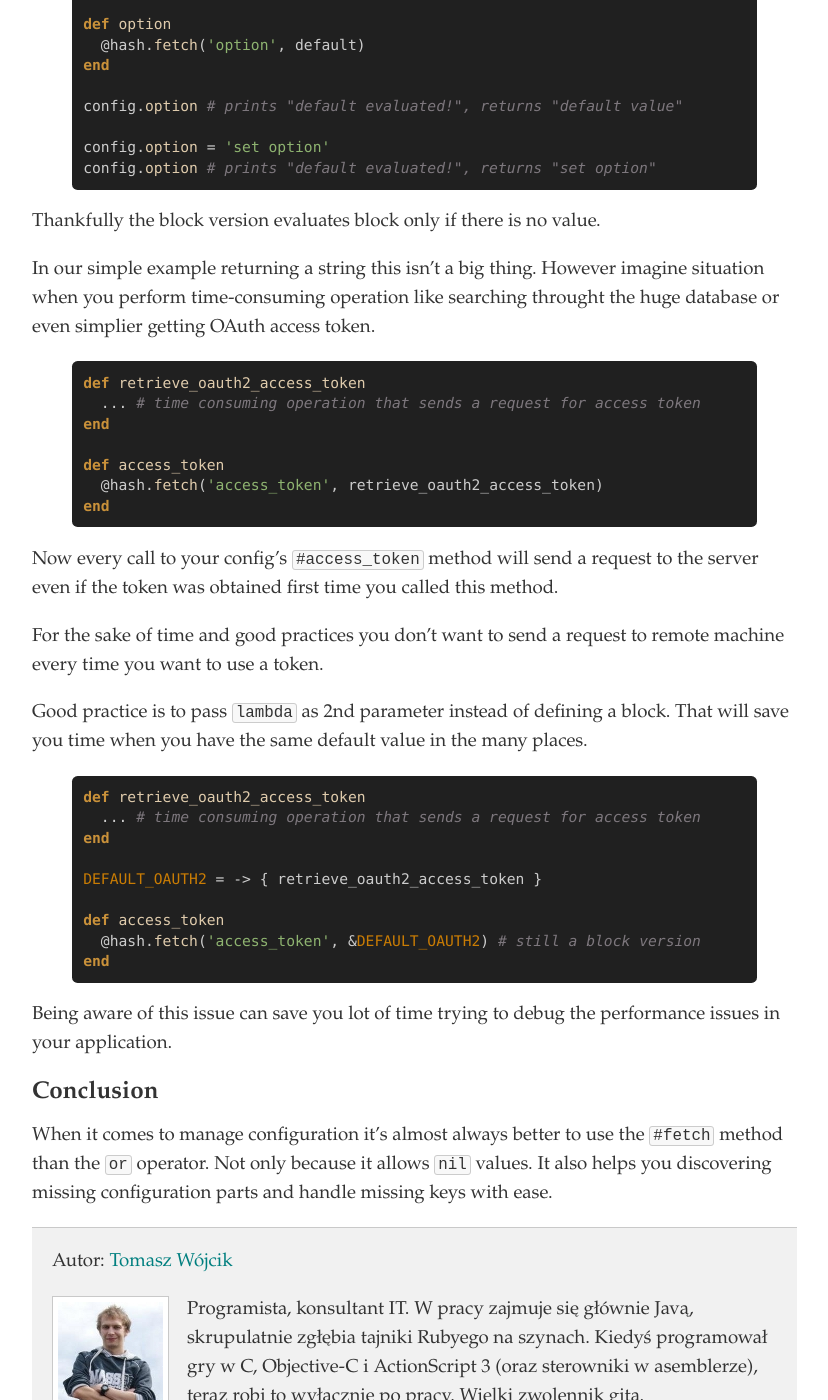
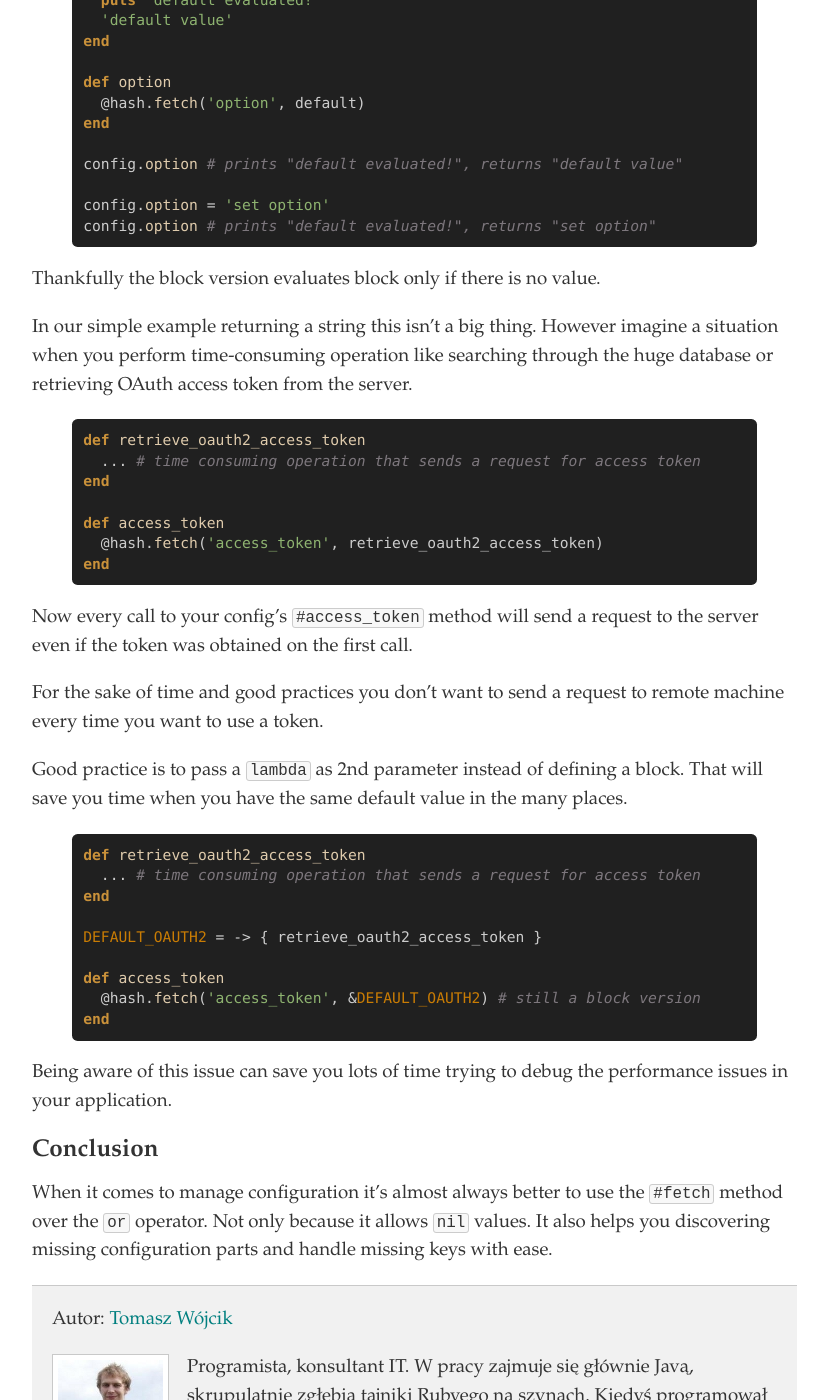
Before and after one commit to consileonpl/consileonpl.github.com, a Jekyll site: the page built from _posts/2014-06-17-better-ruby-option-defaults.md, in a window 1280 px wide and 1400 px high, scrolled down 2138 px. Shown: the whole window, without its empty margins (338-1166 px from the left). Built offline with Jekyll 4.4.1, drawn with Linux system fonts in a browser that asks for light colours; Markdown is read by kramdown in place of the engine named in the settings; some of the changed text lies outside the part shown.

Commit message:
Change date, fix typos, add missing articles.

```diff
--- a/_posts/2014-06-16-better-ruby-option-defaults.md
+++ b/_posts/2014-06-17-better-ruby-option-defaults.md
@@ -115,8 +116,9 @@ config.option # prints "default evaluated!", returns "set option"
 Thankfully the block version evaluates block only if there is no value.
 
 In our simple example returning a string this isn't a big thing.
-However imagine situation when you perform time-consuming operation like
-searching throught the huge database or even simplier getting OAuth access token.
+However imagine a situation when you perform time-consuming operation like
+searching through the huge database or retrieving OAuth access token from
+the server.
 
 {% highlight ruby %}
 def retrieve_oauth2_access_token
@@ -129,12 +131,12 @@ end
 {% endhighlight %}
 
 Now every call to your config's `#access_token` method will send a request to
-the server even if the token was obtained first time you called this method.
+the server even if the token was obtained on the first call.
 
 For the sake of time and good practices you don't want to send a request to
 remote machine every time you want to use a token.
 
-Good practice is to pass `lambda` as 2nd parameter instead of defining a block.
+Good practice is to pass a `lambda` as 2nd parameter instead of defining a block.
 That will save you time when you have the same default value in the many places.
 
 {% highlight ruby %}
@@ -149,13 +151,13 @@ def access_token
 end
 {% endhighlight %}
 
-Being aware of this issue can save you lot of time trying to debug the
+Being aware of this issue can save you lots of time trying to debug the
 performance issues in your application.
 
 ## Conclusion
 
 When it comes to manage configuration it's almost always better to use the
-`#fetch` method than the `or` operator. Not only because it allows `nil` values.
+`#fetch` method over the `or` operator. Not only because it allows `nil` values.
 It also helps you discovering missing configuration parts and handle missing
 keys with ease.
 
```
Also changed, not shown: other parts of _posts/2014-06-17-better-ruby-option-defaults.md (+4 -3 lines).
